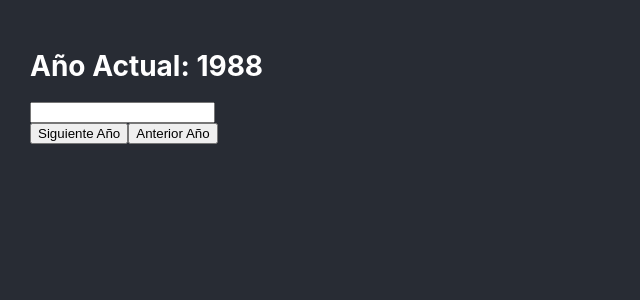
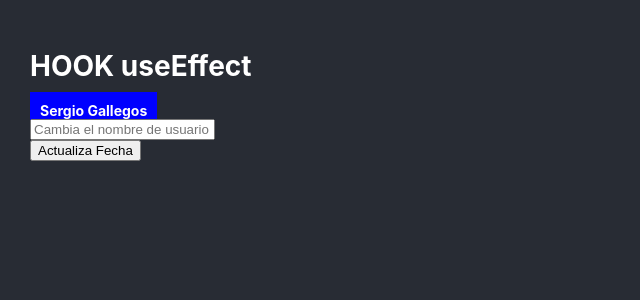
Before and after one commit to sergal-developer/react, a React (Create React App) app in the folder master-react-example/: page / in a window 1280 px wide. Shown: the top 300 px of the page, without its empty margins (0-640 px from the left). Built offline with nearby package versions, Linux system fonts and the light colour scheme; the HTML template or start-up script is replaced by a standard one.

Commit message:
Hook Use Effect

```diff
--- a/master-react-example/src/App.css
+++ b/master-react-example/src/App.css
@@ -11,3 +11,11 @@ body {
   text-align: center;
   line-height: 200px;
 }
+
+.label {
+  background: blue;
+  padding: 10px;
+}
+.label.label-green {
+  background: green;
+}
--- a/master-react-example/src/App.js
+++ b/master-react-example/src/App.js
@@ -1,5 +1,6 @@
 import './App.css';
-import { Ejercicio1Componet } from './components/Ejercicio1Componet';
+import { EfectosComponet } from './components/EfectosComponet';
+// import { Ejercicio1Componet } from './components/Ejercicio1Componet';
 // import { Component1 } from './components/Component1';
 // import { SegundoComponente } from './components/SegundoComponente';
 // import { TercerComponente } from './components/TercerComponente';
@@ -13,12 +14,12 @@ function App() {
     estado: 'Normal'
   }
 
-  let year = 1988;
+  let usuario = 'Sergio Gallegos';
 
   return (
     <div className="App">
       <header className="App-header">
-        <Ejercicio1Componet year={ year } />
+        <EfectosComponet user={ usuario } />
       </header>
     </div>
   );
--- /dev/null
+++ b/master-react-example/src/components/EfectosComponet.js
@@ -0,0 +1,50 @@
+import React, { useEffect, useState } from 'react';
+import PropTypes from 'prop-types';
+
+export const EfectosComponet = (prop) => {
+  const [user, setuser] = useState(prop.user || '');
+  const [date, setdate] = useState(prop.date || null);
+  const [counter, setCounter] = useState(0);
+
+  useEffect(() => {
+    console.log(`has modificado el usuario ${ counter } veces.`);
+    setCounter(counter + 1);
+  }, [user])
+
+  const updateUsername = (e, username = null) => {
+    const value = username || e.target.value;
+    if (value) {
+      setuser(value);
+    } else {
+      console.log('Valor no valido!!');
+    }
+  }
+
+  const newDate = e => {
+    setdate(Date.now());
+  };
+
+  return (
+    <>
+      <h1>HOOK useEffect </h1>
+      <strong className={ counter >= 10 ? 'label label-green': 'label'}>{user}</strong>
+      <strong className='date'>{date}</strong>
+
+      <form>
+        <input type='text'
+          onChange={updateUsername}
+          placeholder='Cambia el nombre de usuario' />
+
+      </form>
+
+
+      <button onClick={newDate}>Actualiza Fecha</button>
+
+
+    </>
+  )
+}
+
+EfectosComponet.propTypes = {
+  user: PropTypes.string
+}
```
